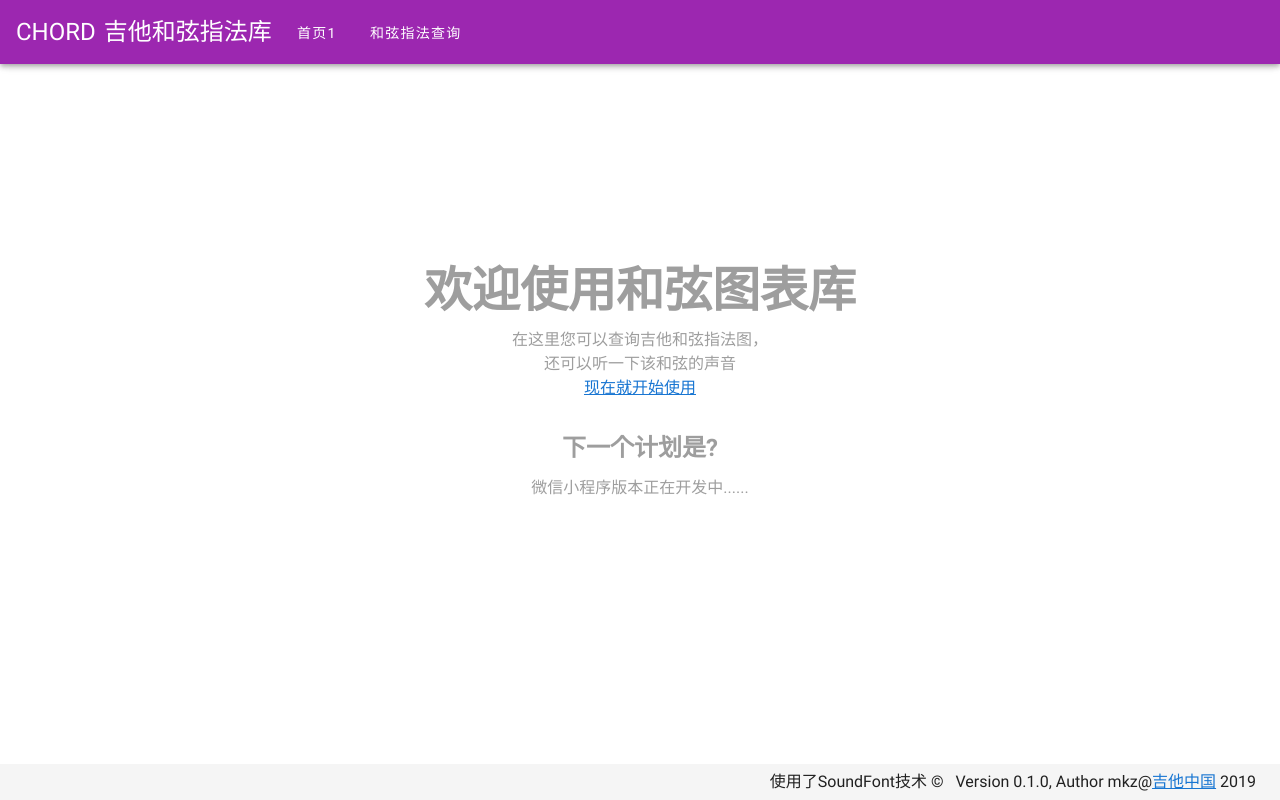
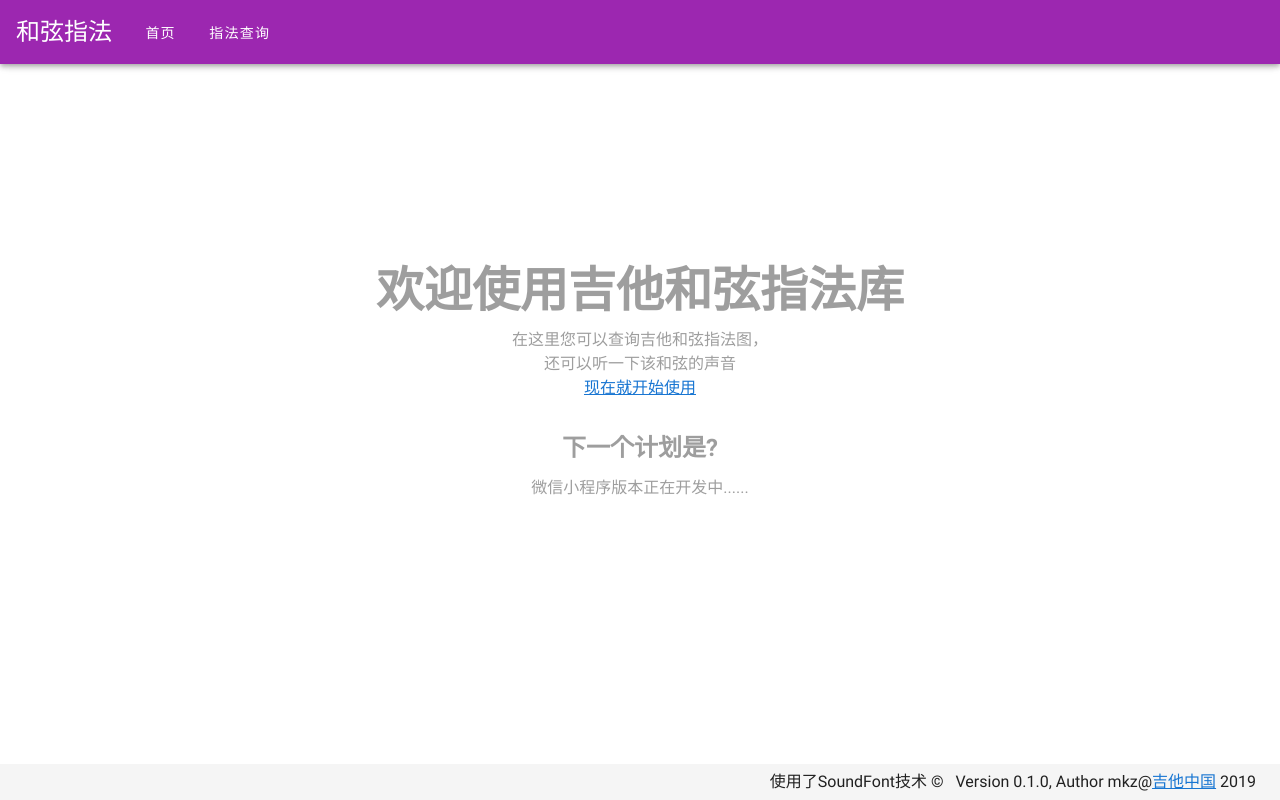
Before and after one commit to wzapk/chord, a Vue app: page / in a window 1280 px wide. Built offline with nearby package versions, Linux system fonts and the light colour scheme.

Commit message:
兼容性调整，增加webkitAudioContext，增加logo图片，部分文字内容微调

```diff
--- a/public/index.html
+++ b/public/index.html
@@ -12,7 +12,7 @@
     <script>
       window.SiteInfo = {
         appName: '吉他和弦指法库',
-        appTitle: 'Chord'
+        appTitle: '和弦指法'
       }
     </script>
   </head>
--- a/src/App.vue
+++ b/src/App.vue
@@ -3,12 +3,11 @@
     <v-app-bar app dark color="purple">
       <v-toolbar-title class="mr-2 headline text-uppercase">
         <span class="mr-2">{{ siteInfo.appTitle }}</span>
-        <span class="font-weight-light">{{ siteInfo.appName }}</span>
       </v-toolbar-title>
       <v-toolbar-items>
-        <v-btn text @click="navigate({ name: 'home' })">首页1</v-btn>
+        <v-btn text @click="navigate({ name: 'home' })">首页</v-btn>
         <v-btn text @click="navigate({ name: 'chord-lookup' })"
-          >和弦指法查询</v-btn
+          >指法查询</v-btn
         >
       </v-toolbar-items>
     </v-app-bar>
@@ -38,7 +37,7 @@
 
 <script>
 const version = require("../package.json").version;
-import { settings } from "./config";
+import { settings } from "./config/app";
 
 export default {
   name: "App",
--- a/src/components/HelloWorld.vue
+++ b/src/components/HelloWorld.vue
@@ -3,7 +3,7 @@
     <v-layout text-center wrap>
       <v-flex xs12>
         <v-img
-          :src="require('../assets/logo.gif')"
+          :src="require('../assets/guitarchina.logo.png')"
           class="my-3"
           contain
           height="150"
@@ -12,7 +12,7 @@
 
       <v-flex my-4 class="grey--text darken-4">
         <h1 class="display-2 font-weight-bold mb-3">
-          欢迎使用和弦图表库
+          欢迎使用{{appname}}
         </h1>
         <p class="subheading font-weight-regular">
           在这里您可以查询吉他和弦指法图，
@@ -36,9 +36,14 @@
 </template>
 
 <script>
+import {settings} from '../config/app';
+
 export default {
   data: () => ({
-    //
-  })
+    appname: '',
+  }),
+  mounted() {
+    this.appname = settings.appName;
+  }
 };
 </script>
--- a/src/mixins/ChordPlayer.js
+++ b/src/mixins/ChordPlayer.js
@@ -159,6 +159,8 @@ export default {
 
     loadInstrument() {
       const { name } = this.instrument;
+      const AudioContext = window.AudioContext || window.webkitAudioContext;
+
       if (!this.audioContext) this.audioContext = new AudioContext();
       // const soundUrl = 'http://gleitz.github.io/midi-js-soundfonts/FatBoy/';
       const from = "http://gleitz.github.io/midi-js-soundfonts/FluidR3_GM/";
```
Also changed, not shown: src/assets/guitarchina.logo.png (added).
